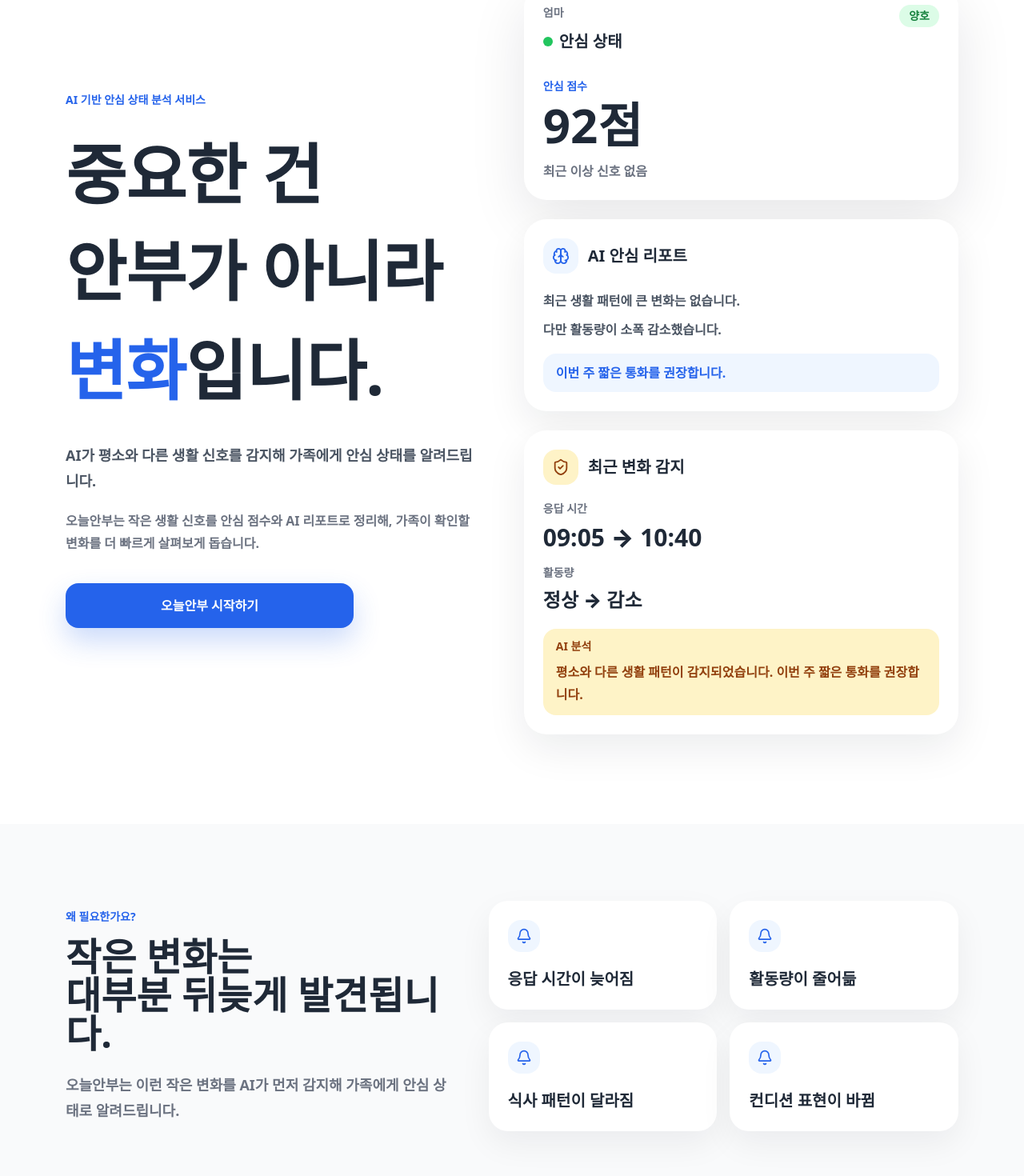
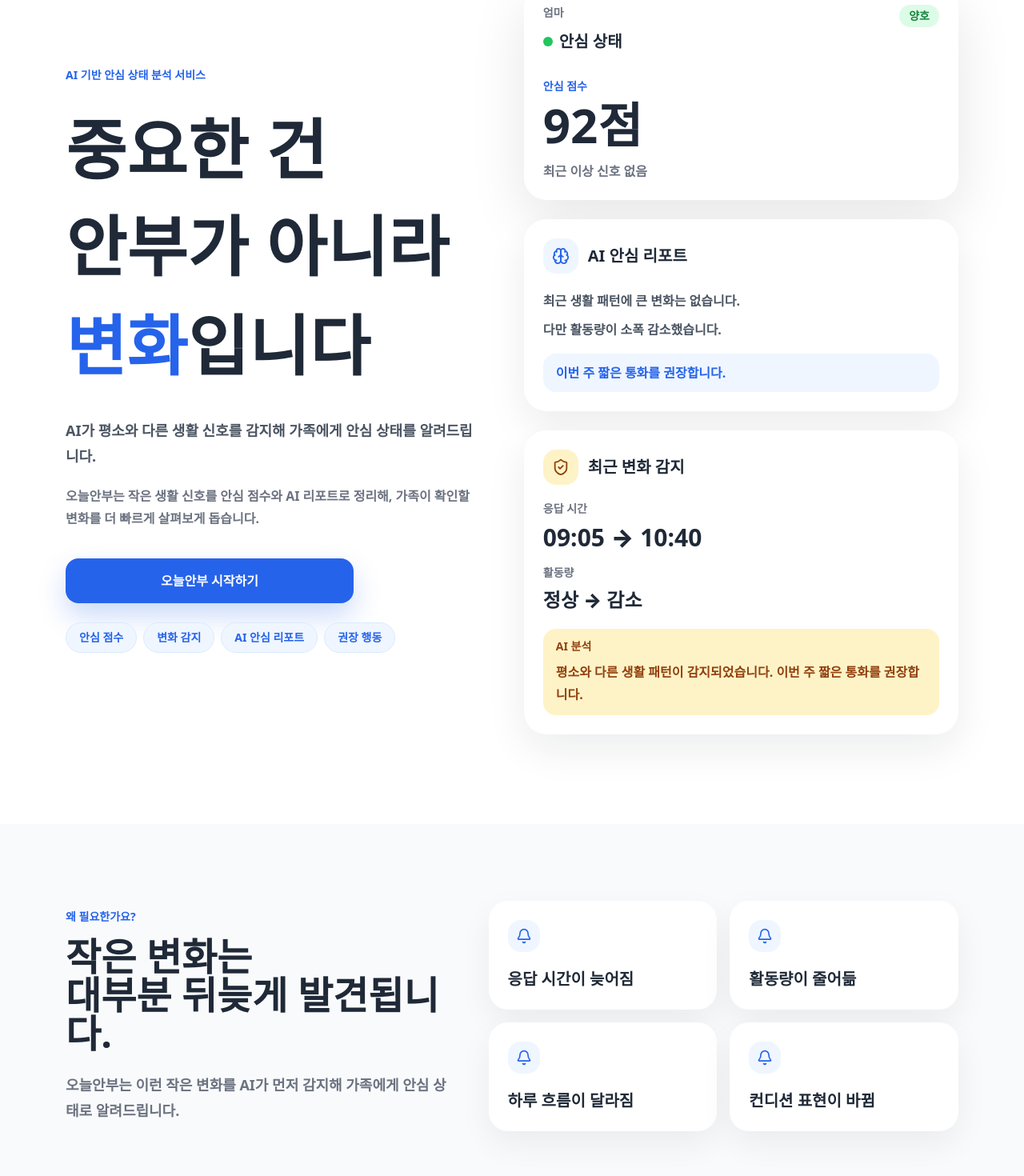
Before and after one commit to hotoksusu/Thinking-of-You, a Next.js app: page / in a window 1280 px wide. Shown: the part 150-1620 px from the top of the page at 80% size. Built offline with nearby package versions, Linux system fonts and the light colour scheme; a web font is replaced by a local one.

Commit message:
Refocus landing on AI change detection

```diff
--- a/app/page.tsx
+++ b/app/page.tsx
@@ -15,9 +15,11 @@ import {
 const changeSignals = [
   "응답 시간이 늦어짐",
   "활동량이 줄어듦",
-  "식사 패턴이 달라짐",
+  "하루 흐름이 달라짐",
   "컨디션 표현이 바뀜",
 ];
+
+const heroProofs = ["안심 점수", "변화 감지", "AI 안심 리포트", "권장 행동"];
 
 const comparisonItems = [
   {
@@ -61,11 +63,11 @@ export default function LandingPage() {
       <section className="mx-auto grid w-full max-w-[1180px] gap-14 px-5 pb-20 pt-10 sm:px-8 lg:grid-cols-[0.96fr_1.04fr] lg:items-center lg:gap-14 lg:pb-28 lg:pt-16">
         <div className="fade-in max-w-[680px]">
           <p className="text-sm font-black text-[#2563EB]">AI 기반 안심 상태 분석 서비스</p>
-          <h1 className="mt-8 max-w-[680px] text-[2.85rem] font-black leading-[1.22] tracking-[-0.01em] sm:text-[4.2rem] lg:text-[5.15rem]">
+          <h1 className="mt-8 max-w-[680px] text-[2.85rem] font-black leading-[1.22] tracking-[0.005em] sm:text-[4.2rem] lg:text-[5.15rem]">
             <span className="block">중요한 건</span>
             <span className="mt-5 block">안부가 아니라</span>
             <span className="mt-6 block">
-              <span className="text-[#2563EB]">변화</span>입니다.
+              <span className="text-[#2563EB]">변화</span>입니다
             </span>
           </h1>
           <p className="mt-10 max-w-[580px] text-lg font-semibold leading-8 text-[#4B5563]">
@@ -80,6 +82,16 @@ export default function LandingPage() {
           >
             오늘안부 시작하기
           </a>
+          <div className="mt-6 flex max-w-[520px] flex-wrap gap-2">
+            {heroProofs.map((proof) => (
+              <span
+                key={proof}
+                className="rounded-full border border-[#DBEAFE] bg-[#EFF6FF] px-4 py-2 text-sm font-black text-[#2563EB]"
+              >
+                {proof}
+              </span>
+            ))}
+          </div>
         </div>
 
         <div className="fade-in grid gap-6 lg:pl-2">
```
